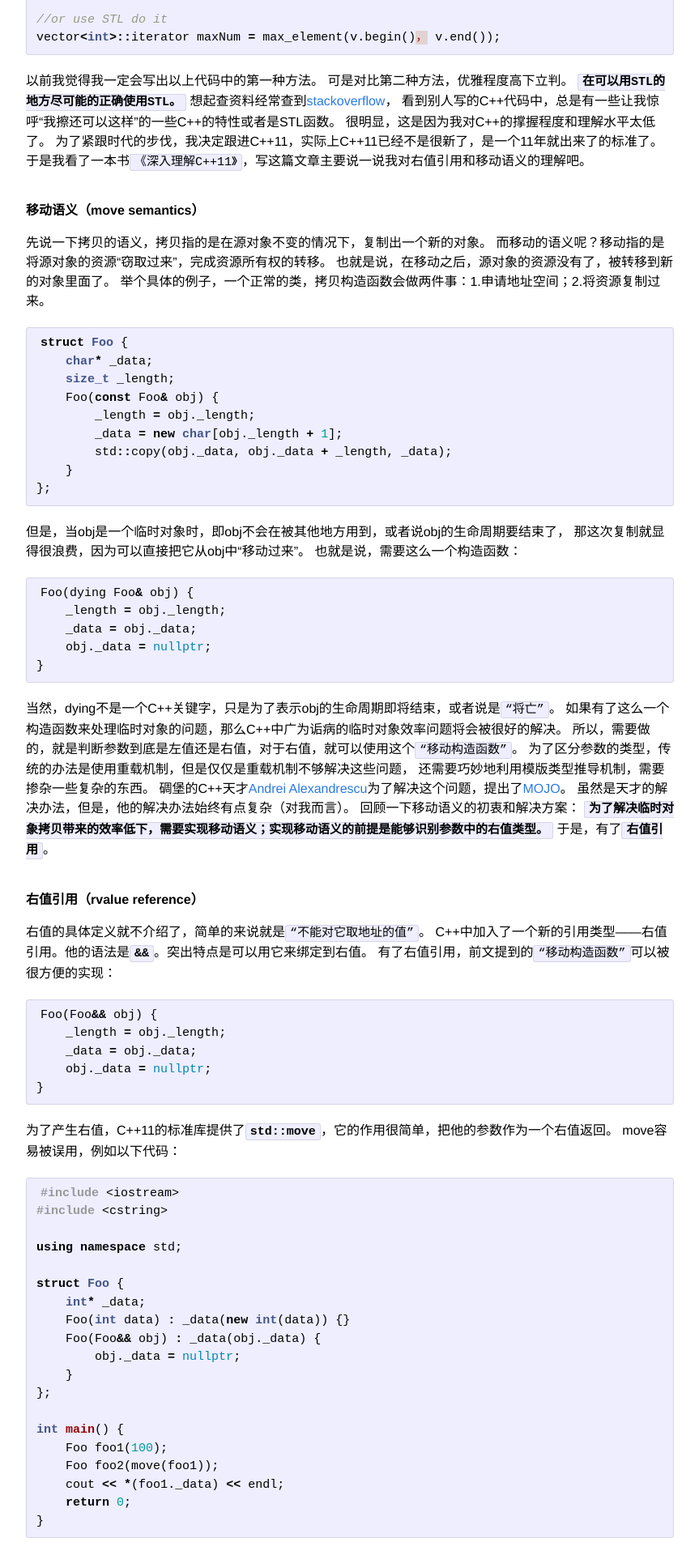
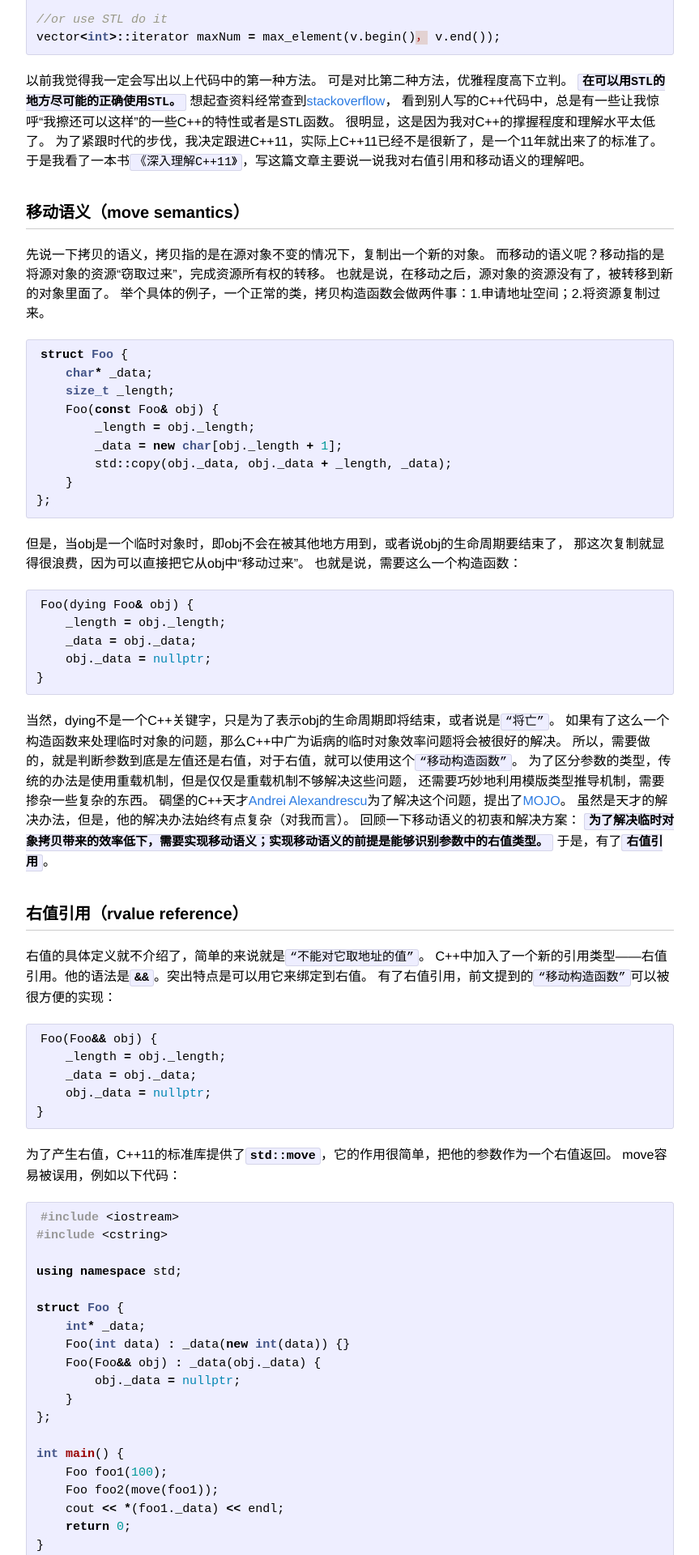
Before and after one commit to aholic/cstdlib.com, a Jekyll site: the page built from _posts/2014-07-12-new-features-in-c++11.markdown, in a window 1280 px wide. Shown: the part 486-2406 px from the top of the page at 81% size, without its empty margins (208-1071 px from the left). Built offline with Jekyll 4.4.1, drawn with Linux system fonts in a browser that asks for light colours.

Commit message:
change css

```diff
--- a/_posts/2014-07-12-new-features-in-c++11.markdown
+++ b/_posts/2014-07-12-new-features-in-c++11.markdown
@@ -32,7 +32,7 @@
 为了紧跟时代的步伐，我决定跟进C++11，实际上C++11已经不是很新了，是一个11年就出来了的标准了。
 于是我看了一本书`《深入理解C++11》`，写这篇文章主要说一说我对右值引用和移动语义的理解吧。
 
-### **移动语义（move semantics）** ###
+#### **移动语义（move semantics）** ####
 先说一下拷贝的语义，拷贝指的是在源对象不变的情况下，复制出一个新的对象。
 而移动的语义呢？移动指的是将源对象的资源“窃取过来”，完成资源所有权的转移。
 也就是说，在移动之后，源对象的资源没有了，被转移到新的对象里面了。
@@ -73,7 +73,7 @@
 **`为了解决临时对象拷贝带来的效率低下，需要实现移动语义；实现移动语义的前提是能够识别参数中的右值类型。`**
 于是，有了**`右值引用`**。
 
-### **右值引用（rvalue reference）** ###
+#### **右值引用（rvalue reference）** ####
 右值的具体定义就不介绍了，简单的来说就是`“不能对它取地址的值”`。
 C++中加入了一个新的引用类型——右值引用。他的语法是**`&&`**。突出特点是可以用它来绑定到右值。
 有了右值引用，前文提到的`“移动构造函数”`可以被很方便的实现：
@@ -148,7 +148,7 @@
 这里之所以正确的使用了move，是因为foo.\_res是foo的成员，既然foo的生命周期要结束了（因为foo是一个右值引用），
 那么foo.\_res的生命周期也要结束了。
 
-### **总结** ##
+#### **总结** ####
 以上两节的标题和内容其实有点奇怪，
 在**`移动语义`**中介绍的是右值引用的由来，
 而在**`右值引用`**中介绍的却是如何实现移动语义。
@@ -156,7 +156,7 @@
 主要抓住的重点应该在于**`右值引用之所以出现，就是为了解决移动语义的问题`**，
 另外，右值引用还解决了**`完美转发`**的问题，以后有时间再谈吧。
 
-### **相关阅读** ###
+#### **相关阅读** ####
 \[1\]：[译：详解C++右值引用](http://jxq.me/2012/06/06/%E8%AF%91%E8%AF%A6%E8%A7%A3c%E5%8F%B3%E5%80%BC%E5%BC%95%E7%94%A8)
 \[2\]：[我家的返回值才不可能这么傲娇（右值引用和移动语义）](http://darkc.at/cxx_rvalue_reference/)
 \[3\]：[《C++0x漫谈》系列之：右值引用(或“move语意与完美转发”)(上)](http://blog.csdn.net/pongba/article/details/1684519)
--- a/_posts/2014-07-12-nrvo-and-copy-elision.markdown
+++ b/_posts/2014-07-12-nrvo-and-copy-elision.markdown
@@ -53,7 +53,7 @@
 但是情况也没有想象的那么糟糕，因为编译器能优化其中的部分问题。
 下面主要介绍一下**`(N)RVO`**和**`Copy Elision`**。
 
-##### **(N)RVO** #####
+#### **(N)RVO** ####
 (N)RVO全称是**`(Named)Return Value Optimization`**，即**`（具名）返回值优化`**。
 RVO指的是编译器让调用函数在其栈上分配空间，然后将这块内存的地址传递给被调函数，被调函数直接在这块内存上构造返回值。
 这样就消除从函数内部return出来时临时对象的复制问题。例如如下代码：
@@ -84,7 +84,7 @@
 Foo foo = getFoo();
 {% endhighlight %}
 
-##### **Copy Elision** #####
+#### **Copy Elision** ####
 Copy Elision，即**`复制省略`**。
 复制省略指的是，当函数参数以值传递的方式传入函数内部时，通常要求建立一份参数的拷贝。
 当传入的参数是右值时，则无需建立这样一份拷贝，直接使用源对象即可。例如如下代码：
@@ -103,7 +103,7 @@
 然后把这个`Foo`对象拷贝到函数内部。也就是需要1次构造，1次复制。
 而由于和(N)RVO类似的原理，有了Copy Elision，只需要1次构造。
 
-##### **写在最后** #####
+#### **写在最后** ####
 (N)RVO和Copy Elision都只能解决部分临时对象的问题。
 例如以下代码，Copy Elision便无能为力了：
 
--- a/css/main.css
+++ b/css/main.css
@@ -190,22 +190,22 @@
 .post-content h5,
 .post-content h6 {
   line-height: 1;
-  font-weight: bold;
+  font-weight: 300;
   margin: 40px 0 20px;
 }
 
 .post-content h3 {
-  font-size: 24;
+  font-size: 24px;
 }
 
 .post-content h4 {
   font-size: 20px;
+  border-bottom: 1px solid #ccc;
+  padding-bottom: 10px;
 }
 
 .post-content h5 {
   font-size: 18px;
-  border-bottom: 1px solid #ccc;
-  padding-bottom: 10px;
 }
 
 .post-content blockquote {
@@ -389,7 +389,7 @@
   .post-header h1 { font-size: 36px; }
   .post-content h2 { font-size: 28px; }
   .post-content h3 { font-size: 22px; }
-  .post-content h4 { font-size: 18px; }
+  .post-content h4 { font-size: 20px; }
   .post-content blockquote { padding-left: 10px; }
   .post-content ul,
   .post-content ol { padding-left: 10px; }
```
